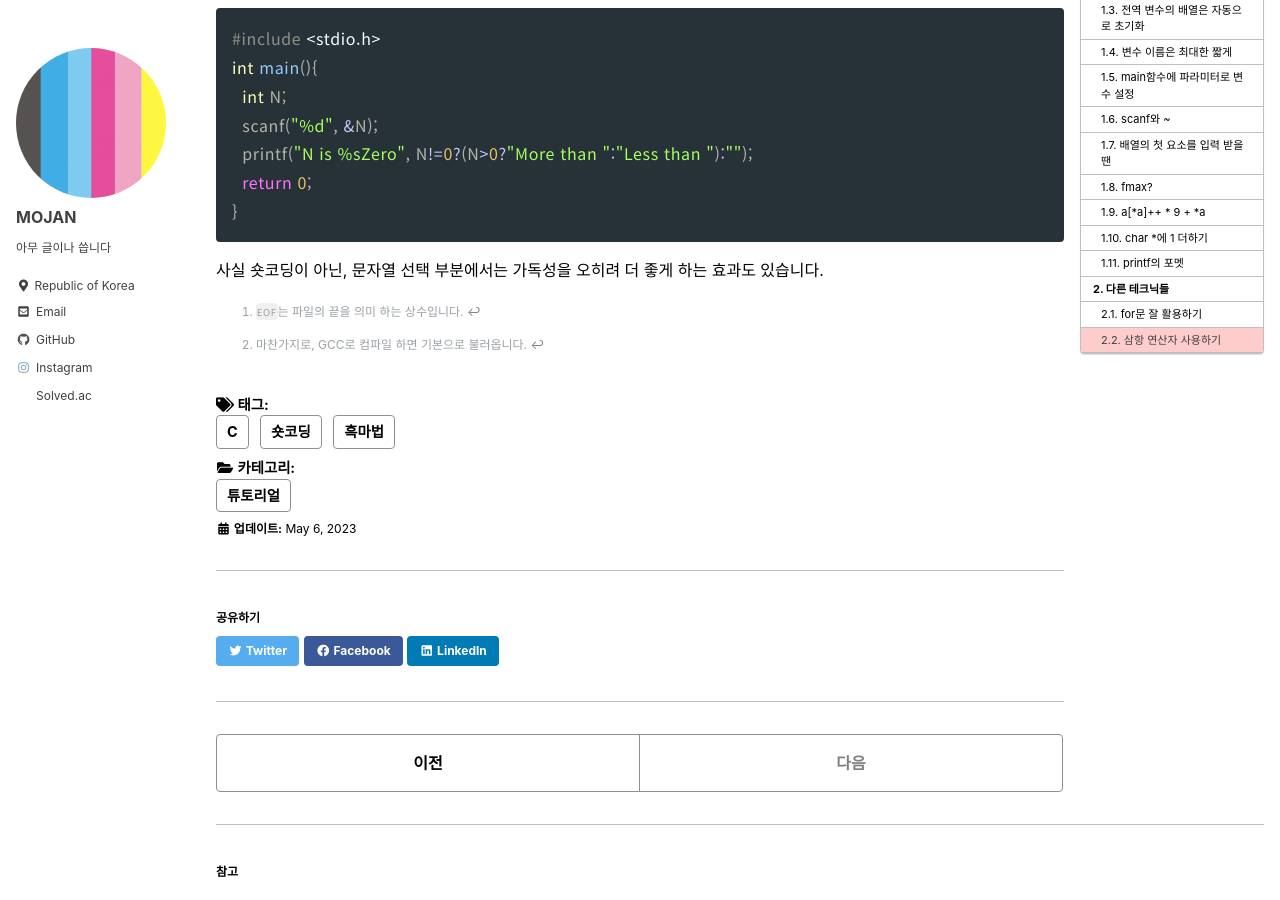
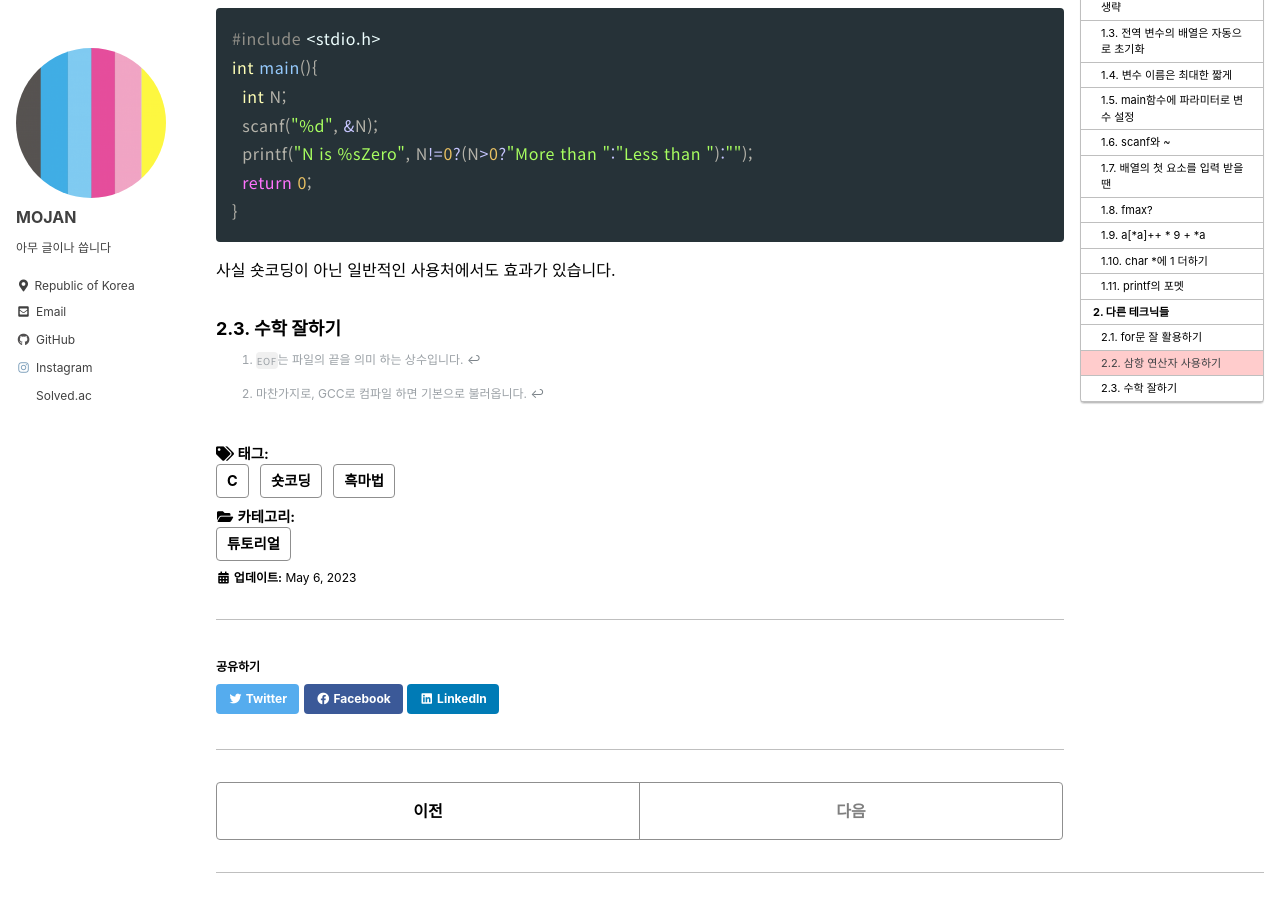
Before and after one commit to MOJAN3543/MOJAN3543.github.io, a Jekyll site: the page built from _posts/ShortCodingInC/2023-05-06-ShortCodingInC.md, in a window 1280 px wide and 900 px high, scrolled down 4432 px. Built offline with Jekyll 4.4.1, drawn with Linux system fonts in a browser that asks for light colours; cached includes are drawn as plain includes.

Commit message:
Update 2023-05-06-ShortCodingInC.md

````diff
--- a/_posts/ShortCodingInC/2023-05-06-ShortCodingInC.md
+++ b/_posts/ShortCodingInC/2023-05-06-ShortCodingInC.md
@@ -142,7 +142,9 @@ int main(){
   return 0;
 }{% endraw %}
 ```
-사실 숏코딩이 아닌, 문자열 선택 부분에서는 가독성을 오히려 더 좋게 하는 효과도 있습니다.
+사실 숏코딩이 아닌 일반적인 사용처에서도 효과가 있습니다.
+
+### 2.3. 수학 잘하기
 
 [^1]: `EOF`는 파일의 끝을 의미 하는 상수입니다.
 [^2]: 마찬가지로, GCC로 컴파일 하면 기본으로 불러옵니다.
````
